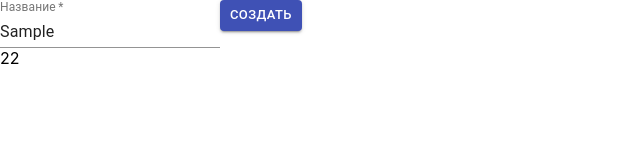
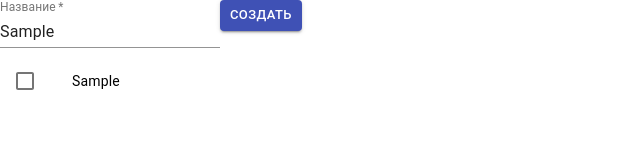
Before and after one commit to Beduin94/react-redux-test, a React (Create React App) app: page / in a window 1280 px wide. Both pictures are taken after typing "Sample" into the empty fields and a click on the button "СОЗДАТЬ". Shown: the top 164 px of the page, without its empty margins (0-640 px from the left). Built offline with nearby package versions, Linux system fonts and the light colour scheme.

Commit message:
список todo

```diff
--- a/src/components/CreateTodo.js
+++ b/src/components/CreateTodo.js
@@ -19,11 +19,11 @@ class CreateTodo extends React.Component {
         const {title} = this.state
 
         const newTodo = {
-            title, checked: false
+            title, checked: false, id: Date.now().toString()
         }
 
         this.props.createTodo(newTodo)
-        this.setState({ title: '' })
+        //this.setState({ title: '' })
     }
 
     changeInputHandler = event => {
--- a/src/components/TodosList.js
+++ b/src/components/TodosList.js
@@ -1,19 +1,46 @@
 import * as React from "react";
+import {List, ListItemText, Checkbox, ListItemIcon, ListItem} from "@material-ui/core";
+import connect from "react-redux/lib/connect/connect";
+import {checkedTodo} from "../redux/actions";
 
-export default class TodosList extends React.Component {
-    constructor(props) {
-        super(props)
+const TodosList = ({todos, checkedTodo}) => {
 
-        this.state = {
-            title: ''
-        }
+    const handleToggle = (todo) => () => {
+        todo.checked = !todo.checked;
+        checkedTodo(todo);
     }
+    return (
+        <List>
+            {todos.map((todo) => {
+                const labelId = `checkbox-list-label-${todo.id}`;
 
-    render() {
-        return (
-            <div>
-                22
-            </div>
-        )
+                return (
+                    <ListItem key={todo.id} dense button onClick={handleToggle(todo)}>
+                        <ListItemIcon>
+                            <Checkbox
+                                edge="start"
+                                checked={todo.checked}
+                                tabIndex={-1}
+                                disableRipple
+                                inputProps={{ 'aria-labelledby': labelId }}
+                            />
+                        </ListItemIcon>
+                        <ListItemText id={labelId} primary={`${todo.title}`} />
+                    </ListItem>
+                );
+            })}
+        </List>
+    );
+}
+
+const mapDispatchToProps = {
+    checkedTodo
+}
+
+const mapStateToProps = state => {
+    return {
+        todos: state.todos.todos
     }
 }
+
+export default connect(mapStateToProps, mapDispatchToProps)(TodosList)
--- a/src/redux/actions.js
+++ b/src/redux/actions.js
@@ -1,4 +1,4 @@
-import {CREATE_TODO} from './types'
+import {CREATE_TODO, CHECKED_TODO} from './types'
 
 export function createTodo(todo) {
     return {
@@ -6,3 +6,10 @@ export function createTodo(todo) {
         payload: todo
     }
 }
+
+export function checkedTodo(todo) {
+    return {
+        type: CHECKED_TODO,
+        payload: todo
+    }
+}
--- a/src/redux/todosReducer.js
+++ b/src/redux/todosReducer.js
@@ -1,4 +1,4 @@
-import {CREATE_TODO} from './types'
+import {CHECKED_TODO, CREATE_TODO} from './types'
 
 const initialState = {
   todos: []
@@ -8,6 +8,20 @@ export const todosReducer = (state = initialState, action) => {
   switch (action.type) {
     case CREATE_TODO:
       return { ...state, todos: state.todos.concat([action.payload]) }
+    case CHECKED_TODO:
+      const { payload: newTodo } = action;
+      return {
+        ...state,
+        todos: state.todos.map(todo => {
+          if(todo.id === newTodo.id) {
+            return {
+              ...todo,
+              checked: newTodo.checked,
+            }
+          }
+          return todo;
+        })
+      };
     default: return state
   }
 }
--- a/src/redux/types.js
+++ b/src/redux/types.js
@@ -1 +1,2 @@
 export const CREATE_TODO = 'CREATE_TODO'
+export const CHECKED_TODO = 'CHECKED_TODO'
```
